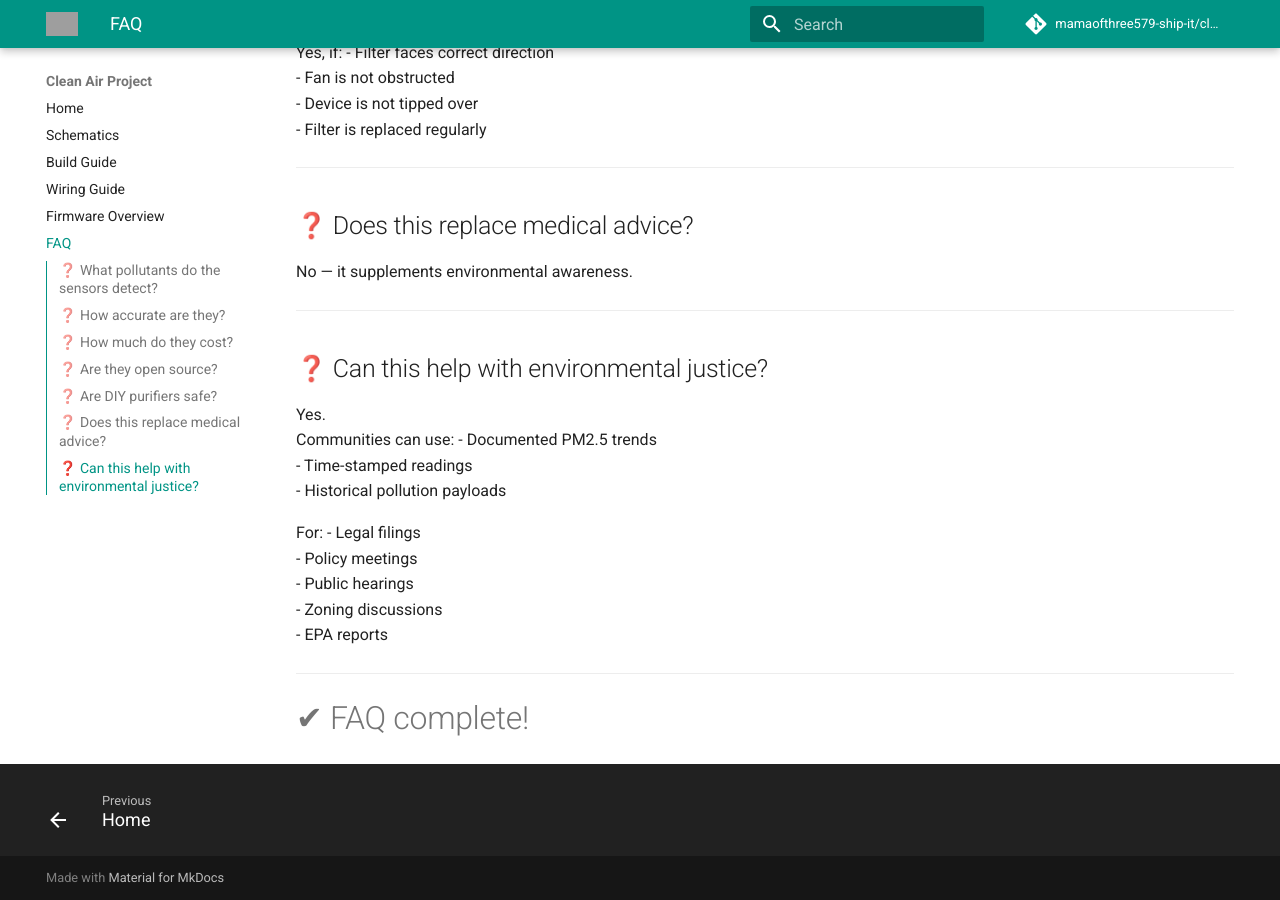
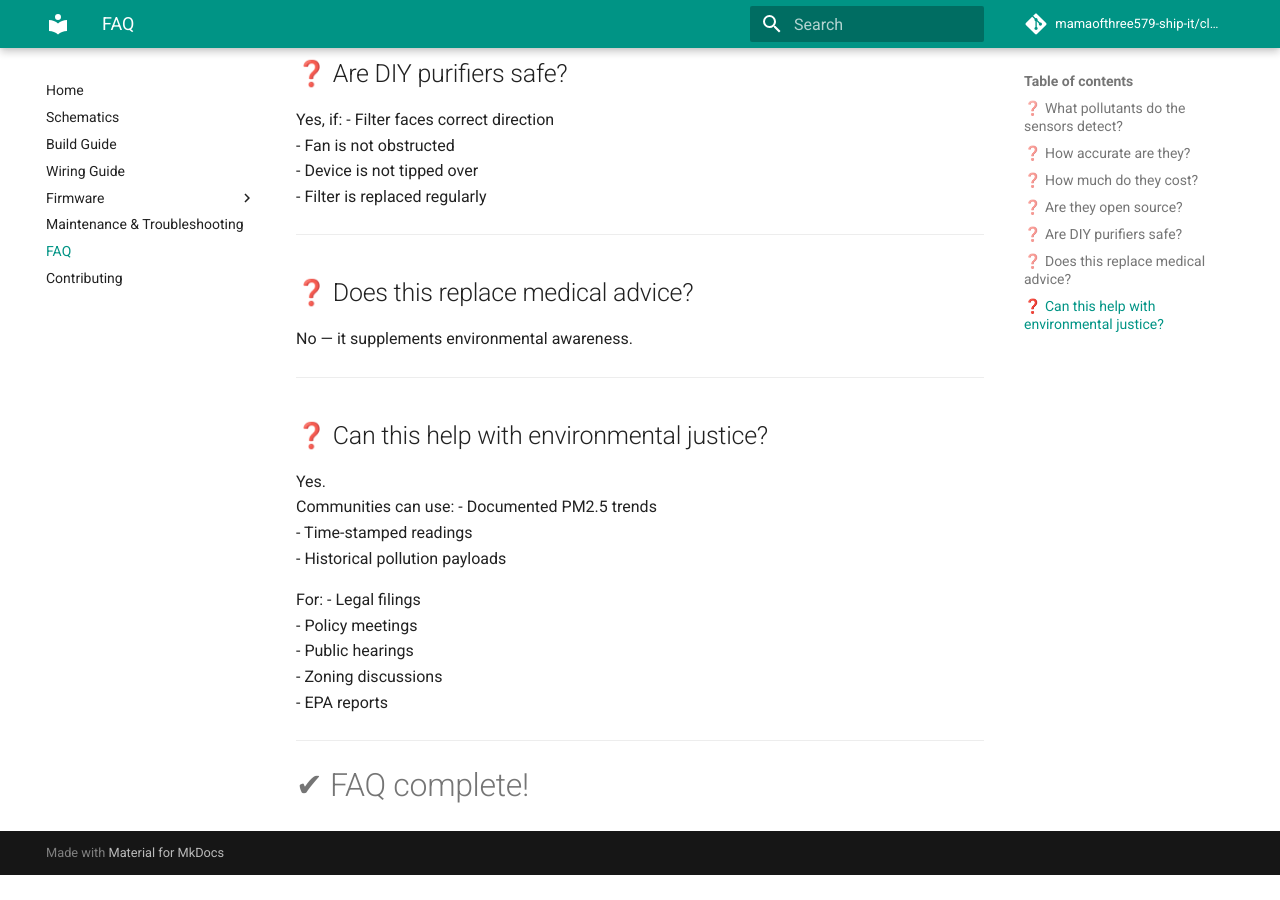
Before and after one commit to mamaofthree579-ship-it/clean-air-project, an MkDocs documentation site: the page built from docs/faq.md, in a window 1280 px wide and 900 px high, scrolled down 1064 px. Built offline with MkDocs 1.6.1 and Material for MkDocs 9.7.7, drawn with Linux system fonts in a browser that asks for light colours; comment, search, counter and statistics services are not loaded; after the commit the page ends 1939 px from its top, so only the background shows below that; grey boxes are pictures that could not be loaded.

Commit message:
Update mkdocs.yml

```diff
--- a/mkdocs.yml
+++ b/mkdocs.yml
@@ -1,66 +1,53 @@
-site_name: Clean Air Project
-site_description: Open-source community air-quality toolkit — sensors, filters, firmware, and documentation.
-site_author: Clean Air Project Team
+site_description: Open-source community air-quality toolkit
 repo_name: mamaofthree579-ship-it/clean-air-project
 repo_url: https://github.com/mamaofthree579-ship-it/clean-air-project
 
-# Where MkDocs should look for markdown files
 docs_dir: docs
-
-# Build directory for GitHub Pages output
 site_dir: site
 
 theme:
   name: material
-  logo: assets/logo.png        # remove or adjust if you do not have this yet
-  favicon: assets/favicon.png  # remove or adjust if needed
-
+  palette:
+    - scheme: default
+      primary: teal
+      accent: cyan
+    - scheme: slate
+      primary: teal
+      accent: cyan
   features:
     - navigation.instant
-    - navigation.tracking
-    - navigation.footer
-    - navigation.top
+    - content.tabs.link
     - content.code.copy
-    - content.code.select
-    - content.tabs.link
-    - search.suggest
-    - search.highlight
-    - toc.integrate
-
-  palette:
-    - media: "(prefers-color-scheme: light)"
-      scheme: default
-      primary: teal
-      accent: cyan
-    - media: "(prefers-color-scheme: dark)"
-      scheme: slate
-      primary: teal
-      accent: cyan
+    - content.action.edit
+    - content.action.view
 
 plugins:
   - search
-  - tags
-  - minify:
-      minify_html: true
+  - tags       # ← fully supported by Material, no external install needed
+  - minify
 
 markdown_extensions:
   - admonition
   - toc:
       permalink: true
-  - codehilite
+  - tables
+  - footnotes
   - pymdownx.superfences
+  - pymdownx.details
+  - pymdownx.tabbed
+  - pymdownx.tasklist
+  - pymdownx.snippets
   - pymdownx.highlight
-  - pymdownx.details
-  - pymdownx.tabbed:
-      alternate_style: true
-  - pymdownx.emoji
-  - pymdownx.tasklist:
-      custom_checkbox: true
 
 nav:
   - Home: index.md
   - Schematics: schematic.md
   - Build Guide: build-guide.md
   - Wiring Guide: wiring-guide.md
-  - Firmware Overview: firmware-overview.md
+  - Firmware:
+      - Overview: firmware-overview.md
+      - Setup: firmware-setup.md
+      - Flashing ESP32: flash-guide.md
+  - Maintenance & Troubleshooting: troubleshooting.md
   - FAQ: faq.md
+  - Contributing: contributing.md
```
